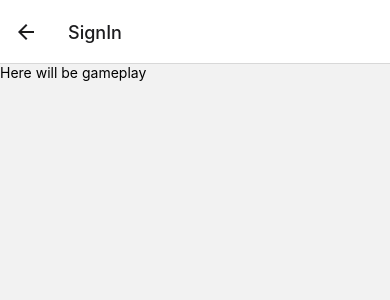
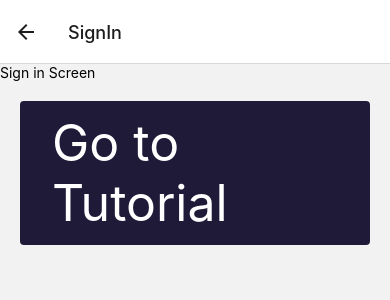
Before and after one commit to SS12-2024/SS12-2024, a React Native app: screen /SignIn in a window 390 px wide. Shown: the top 300 px of the page. Built offline with nearby package versions, Linux system fonts and the light colour scheme.

Commit message:
Added SignInScreen

```diff
--- a/screens/SignInScreen.jsx
+++ b/screens/SignInScreen.jsx
@@ -1,5 +1,7 @@
 import React, { useEffect } from 'react';
 import { View, Button, Text, AccessibilityInfo } from 'react-native';
+import { styles } from './styles/MenuStyles.js'
+import CustomButton from '../components/common/CustomButton';
 
 const SignInScreen = ({ navigation }) => {
     // Announce screen changes for screen readers
@@ -10,7 +12,14 @@ const SignInScreen = ({ navigation }) => {
 
     return (
         <View accessible={true} accessibilityLabel="Gameplay Screen">
-            <Text>Here will be gameplay</Text>
+            <Text>Sign in Screen</Text>
+            <CustomButton
+                title="Go to Tutorial"
+                onPress={() => navigation.navigate('Tutorial')}
+                buttonStyle={styles.button}
+                textStyle={{ color: 'white', fontSize: 50 }}
+                accessibilityLabel="Start tutorial"
+            />
         </View>
     );
 };
```
